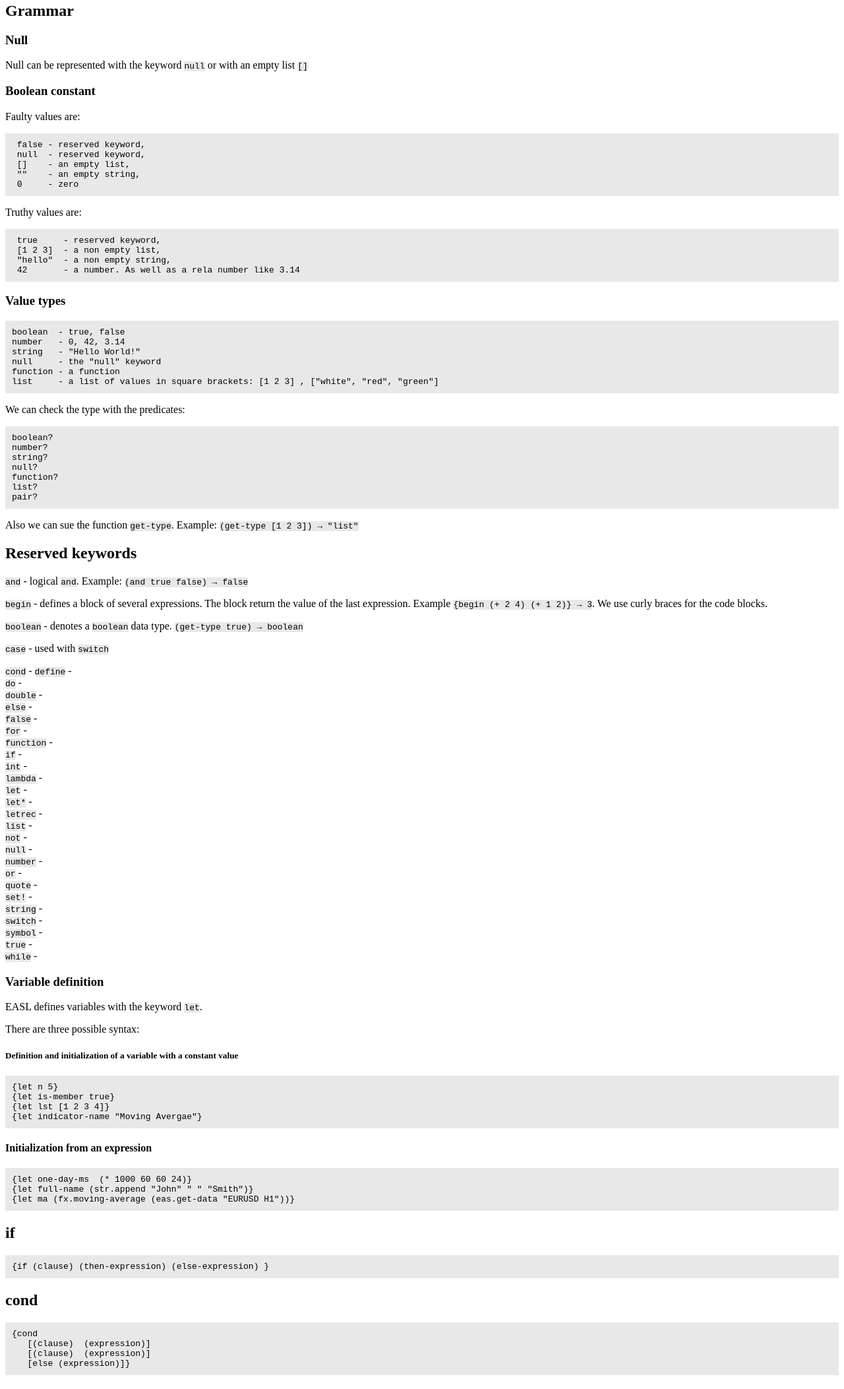
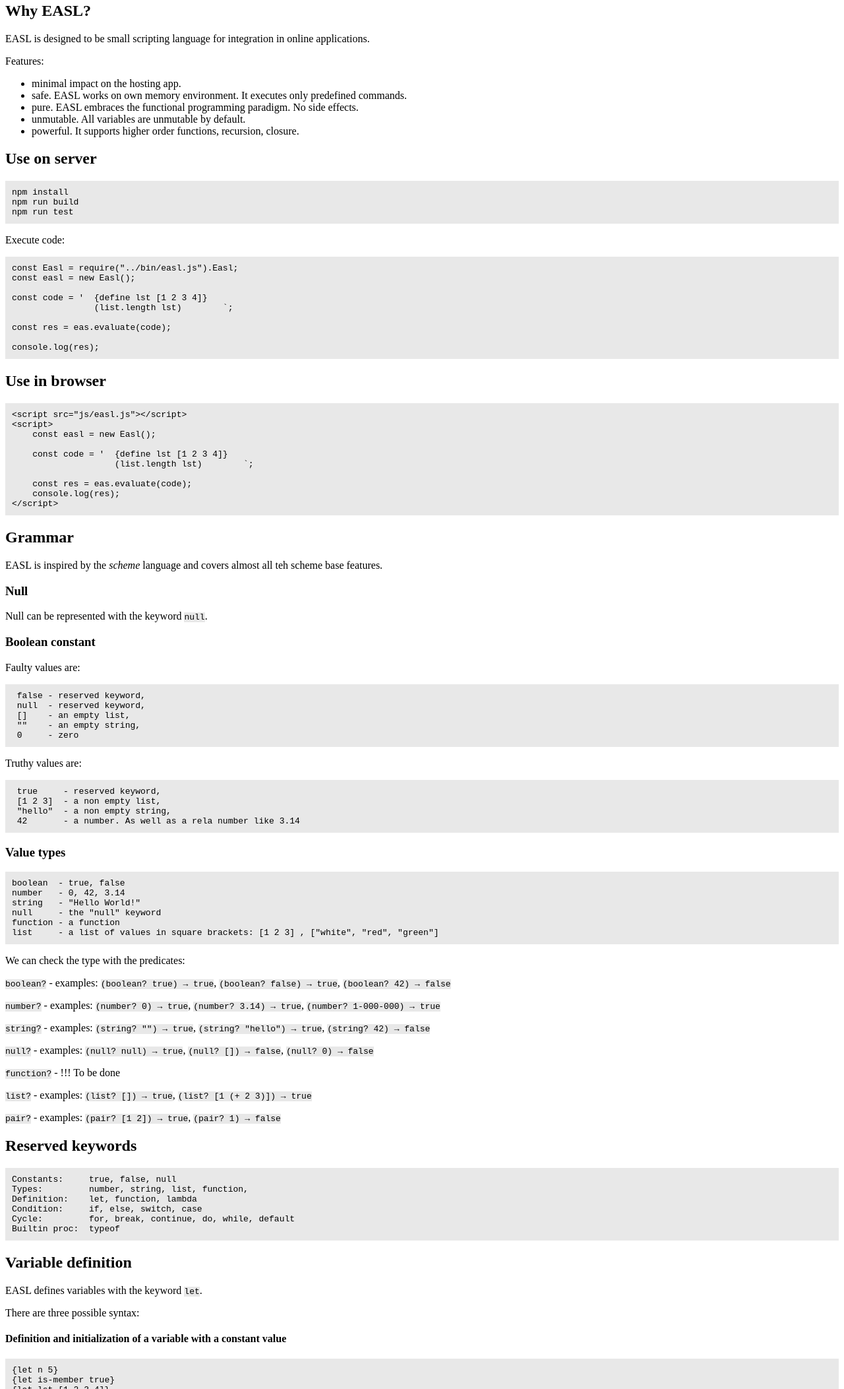
Before and after one commit to PopovMP/easl, a website with bundled scripts: page web/index.html in a window 1280 px wide. Shown: the part 695-2800 px from the top of the page at 66% size. Built offline with nearby package versions, Linux system fonts and the light colour scheme.

Commit message:
Text updated.

```diff
--- a/web/index.html
+++ b/web/index.html
@@ -37,11 +37,67 @@
 
 
 
+
+
+<h2 id="whyeasl">Why EASL?</h2>
+
+<p>EASL is designed to be small scripting language for integration in online applications.</p>
+
+<p>Features:</p>
+
+<ul>
+    <li>minimal impact on the hosting app.</li>
+
+    <li>safe. EASL works on own memory environment. It executes only predefined commands.</li>
+
+    <li>pure. EASL embraces the functional programming paradigm. No side effects.</li>
+
+    <li>unmutable. All variables are unmutable by default.</li>
+
+    <li>powerful. It supports higher order functions, recursion, closure.</li>
+</ul>
+
+<h2 id="useonserver">Use on  server</h2>
+
+<pre><code>npm install
+npm run build
+npm run test
+</code></pre>
+
+<p>Execute code:</p>
+
+<pre><code>const Easl = require("../bin/easl.js").Easl;
+const easl = new Easl();
+
+const code = '  {define lst [1 2 3 4]}
+                (list.length lst)        `;
+
+const res = eas.evaluate(code);
+
+console.log(res);
+</code></pre>
+
+<h2 id="useinbrowser">Use in browser</h2>
+
+<pre><code>&lt;script src="js/easl.js"&gt;&lt;/script&gt;
+&lt;script&gt;
+    const easl = new Easl();
+
+    const code = '  {define lst [1 2 3 4]}
+                    (list.length lst)        `;
+
+    const res = eas.evaluate(code);
+    console.log(res);
+&lt;/script&gt;
+</code></pre>
+
 <h2 id="grammar">Grammar</h2>
+
+<p>EASL is inspired by the <em>scheme</em> language and covers almost all teh scheme base features. </p>
 
 <h3 id="null">Null</h3>
 
-<p>Null can be represented with the keyword <code>null</code> or with an empty list <code>[]</code></p>
+<p>Null can be represented with the keyword <code>null</code>.</p>
 
 <h3 id="booleanconstant">Boolean constant</h3>
 
@@ -74,74 +130,95 @@ list     - a list of values in square brackets: [1 2 3] , ["white", "red", "gree
 
 <p>We can check the type with the predicates:</p>
 
-<pre><code>boolean?
-number?
-string?
-null?
-function?
-list?
-pair?
-</code></pre>
+<p><code>boolean?</code>  - examples:  <code>(boolean? true) → true</code>, <code>(boolean? false) → true</code>, <code>(boolean? 42) → false</code></p>
 
-<p>Also we can sue the function <code>get-type</code>. Example: <code>(get-type [1 2 3]) → "list"</code></p>
+<p><code>number?</code> - examples: <code>(number? 0) → true</code>, <code>(number? 3.14) → true</code>, <code>(number? 1-000-000) → true</code></p>
+
+<p><code>string?</code> - examples: <code>(string? "") → true</code>, <code>(string? "hello") → true</code>, <code>(string? 42) → false</code></p>
+
+<p><code>null?</code> - examples: <code>(null? null) → true</code>, <code>(null? []) → false</code>, <code>(null? 0) → false</code></p>
+
+<p><code>function?</code> - !!! To be done</p>
+
+<p><code>list?</code> - examples: <code>(list? []) → true</code>, <code>(list? [1 (+ 2 3)]) → true</code></p>
+
+<p><code>pair?</code> - examples: <code>(pair? [1 2]) → true</code>, <code>(pair? 1) → false</code></p>
 
 <h2 id="reservedkeywords">Reserved keywords</h2>
 
-<p><code>and</code>    - logical <code>and</code>. Example: <code>(and true false) → false</code>   </p>
+<pre><code>Constants:     true, false, null
+Types:         number, string, list, function,
+Definition:    let, function, lambda
+Condition:     if, else, switch, case
+Cycle:         for, break, continue, do, while, default
+Builtin proc:  typeof
+</code></pre>
 
-<p><code>begin</code>  - defines a block of several expressions. The block return the value of the last expression.
-    Example <code>{begin (+ 2 4) (+ 1 2)} → 3</code>. We use curly braces for the code blocks.   </p>
-
-<p><code>boolean</code> - denotes a <code>boolean</code> data type. <code>(get-type true) → boolean</code>   </p>
-
-<p><code>case</code> - used with <code>switch</code>  </p>
-
-<p><code>cond</code> -
-    <code>define</code> - <br />
-    <code>do</code> - <br />
-    <code>double</code> - <br />
-    <code>else</code> - <br />
-    <code>false</code> - <br />
-    <code>for</code> - <br />
-    <code>function</code> - <br />
-    <code>if</code> - <br />
-    <code>int</code> - <br />
-    <code>lambda</code> - <br />
-    <code>let</code> - <br />
-    <code>let*</code> - <br />
-    <code>letrec</code> - <br />
-    <code>list</code> - <br />
-    <code>not</code> - <br />
-    <code>null</code> - <br />
-    <code>number</code> - <br />
-    <code>or</code> - <br />
-    <code>quote</code> - <br />
-    <code>set!</code> - <br />
-    <code>string</code> - <br />
-    <code>switch</code> - <br />
-    <code>symbol</code> - <br />
-    <code>true</code> - <br />
-    <code>while</code> -    </p>
-
-<h3 id="variabledefinition">Variable definition</h3>
+<h2 id="variabledefinition">Variable definition</h2>
 
 <p>EASL defines variables with the keyword <code>let</code>.</p>
 
 <p>There are three possible syntax:</p>
 
-<h5 id="definitionandinitializationofavariablewithaconstantvalue">Definition and initialization of a variable with a constant value</h5>
+<h4 id="definitionandinitializationofavariablewithaconstantvalue">Definition and initialization of a variable with a constant value</h4>
 
 <pre><code>{let n 5}
 {let is-member true}
 {let lst [1 2 3 4]}
-{let indicator-name "Moving Avergae"}
+{let first-name "John"}
 </code></pre>
 
-<h4 id="initializationfromanexpression">Initialization from an expression</h4>
+<h3 id="initializationfromanexpression">Initialization from an expression</h3>
 
-<pre><code>{let one-day-ms  (* 1000 60 60 24)}
-{let full-name (str.append "John" " " "Smith")}
-{let ma (fx.moving-average (eas.get-data "EURUSD H1"))}
+<pre><code>{let pi  (/ 22 7)}
+{let hello (str.append "Hello "  "world!")}
+</code></pre>
+
+<h2 id="functions">Functions</h2>
+
+<h2 id="namedfunction">Named function</h2>
+
+<p>Definition: <code>{function func-id (par1 par2 ...) (expression) }</code></p>
+
+<p>A function returns the value of the last expression.</p>
+
+<p>We call functions with: <code>(func-id par1 par2)</code></p>
+
+<pre><code>{function sum (a b) (+ a b)}
+(sum 2 3) ;; → 5
+</code></pre>
+
+<h3 id="lambda">Lambda</h3>
+
+<p>A lambda is a nameless function: <code>{lambda (par1 par2 ...) (expression)}</code></p>
+
+<p>Yuo can assign a lambda to a variable:</p>
+
+<pre><code>{let sum {lambda (a b) (+ a b)}}
+(sum 2 3) ;; → 5
+</code></pre>
+
+<p>You can call a <code>lambda</code> directly by enclosing it in parenthesis:</p>
+
+<pre><code>({lambda (a b) (+ a b)} 2 3)  ;; → 5
+</code></pre>
+
+<p>You can use a <code>lambda</code> as a function argument:</p>
+
+<pre><code>{function calc (operation a b)
+    (operation a b)}
+
+(calc {lambda (a b) (+ a b)} 2 3)   ;; → 5
+</code></pre>
+
+<p>A function can return a <code>lambda</code>:</p>
+
+<pre><code>{function make-identity ()
+    {lambda (a) (a)}}
+
+(let identity (make-identity))
+
+(identity 5) ;; → 5
 </code></pre>
 
 <h2 id="if">if</h2>
@@ -206,9 +283,9 @@ pair?
 
 <p>A string is closed within quotation marks: <code>"Hello World!"</code></p>
 
-<p><code>str.lenght</code></p>
+<p><code>str.lenght</code> - gets the number of characters: <code>(str.length "hello") → 5</code></p>
 
-<p><code>str.append</code></p>
+<p><code>str.concat</code> - concatenates two strings:  <code>(str.concat "Hello " "world!") → "Hello world!"</code></p>
 
 <p><code>str.sub-string</code></p>
 
@@ -216,7 +293,7 @@ pair?
 
 <p><code>str.to-upper</code></p>
 
-<p><code>str.contains</code></p>
+<p><code>str.has</code> - returns <code>true</code> if the string contains substring. <code>(str.has "lo" "hello") → true</code></p>
 
 <p><code>str.starts-with</code></p>
 
@@ -258,15 +335,6 @@ pair?
 
 <p><code>math.zero</code></p>
 
-<h2 id="functiondefinition">function definition</h2>
-
-<pre><code>{define sum (a b) (+ a b)}
-{define pi () (/ 22.0 7.0)}
-</code></pre>
-
-
-
-
 
 
 
```
Also changed, not shown: ReadMe.md.
